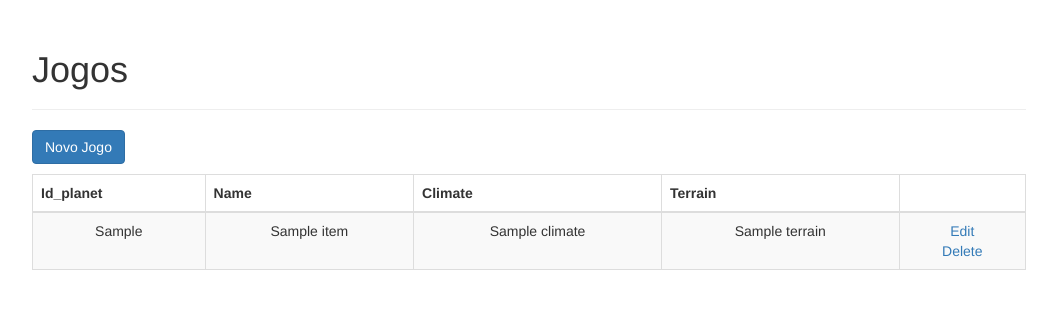
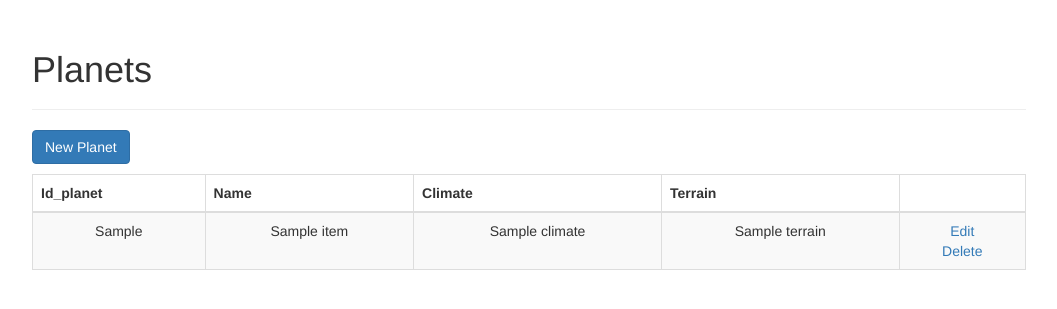
Before and after one commit to Jorge-Vasconcelos/Site_StarWars, a Flask app: page / in a window 1280 px wide. Shown: the top 309 px of the page, without its empty margins (111-1168 px from the left). Run offline with Flask 2, Linux system fonts and the light colour scheme; tables that the repository leaves empty or names only in its code hold one stand-in row (values such as "Sample post"); a database or web service that is not in the repository returns one stand-in record (values such as "Sample title"); data that the repository does not hold is empty; some libraries are stand-ins or nearby versions.

Commit message:
Renaming Templates

```diff
--- a/controllers/views.py
+++ b/controllers/views.py
@@ -7,13 +7,13 @@ import requests
 def index():
     table = requests.get('http://127.0.0.1:5000/api/planets')
     planet_list = table.json()
-    return render_template('lista.html', titulo='Jogos',
+    return render_template('index.html', titulo='Planets',
                            planets=planet_list)
 
 
 @app.route('/new')
-def site_new():
-    return render_template('novo.html', titulo='New Game')
+def new():
+    return render_template('new.html', titulo='New Planet')
 
 
 @app.route('/creat', methods=['POST', ])
@@ -29,6 +29,6 @@ def creat():
 
 
 @app.route('/delete/<string:id_planet>')
-def site_delete(id_planet):
+def delete(id_planet):
     requests.delete(f'http://127.0.0.1:5000/api/planet/{id_planet}')
     return redirect(url_for('index'))
--- a/templates/lista.html
+++ b/templates/index.html
@@ -1,6 +1,6 @@
 {% extends "template.html" %}
 {% block conteudo %}
-    <a class="btn btn-primary" href="{{ url_for('site_new') }}">Novo Jogo</a>
+    <a class="btn btn-primary" href="{{ url_for('new') }}">New Planet</a>
 
         <table class="table table-striped table-responsive table-bordered">
             <thead class="thead-default">
@@ -20,9 +20,9 @@
                     <td>{{ planet['climate'] }}</td>
                     <td>{{ planet['terrain'] }}</td>
                     <td>
-                        <a href="{{ url_for('read_planet_all', id_planet=planet['id_planet']) }}">Edit</a>
+                        <a href="{{ url_for('delete', id_planet=planet['id_planet']) }}">Edit</a>
                         <br>
-                        <a href="{{ url_for('site_delete', id_planet=planet['id_planet']) }}">Delete</a>
+                        <a href="{{ url_for('delete', id_planet=planet['id_planet']) }}">Delete</a>
                     </td>
                 </tr>
             {% endfor %}
--- a/templates/novo.html
+++ b/templates/new.html
@@ -1,6 +1,6 @@
 {% extends "template.html" %}
 {% block conteudo %}
-    <form action="{{ url_for('creat') }}" method="post" enctype="multipart/form-data">
+    <form action="{{ url_for('creat') }}" method="post" >
         <fieldset>
           <div class="form-group">
             <label for="name">Name</label>
@@ -14,8 +14,8 @@
             <label for="terrain">Terrain</label>
             <input type="text" id="terrain" name="terrain" class="form-control">
           </div>
-          <button type="submit" class="btn btn-primary btn-salvar">Salvar</button>
-          <a class="btn btn-danger" href="{{ url_for('index') }}">Voltar</a>
+          <button type="submit" class="btn btn-primary btn-salvar">Save</button>
+          <a class="btn btn-danger" href="{{ url_for('index') }}">Back</a>
         </fieldset>
     </form>
 {% endblock %}
```
Also changed, not shown: templates/edit.html (renamed from templates/editar.html).
